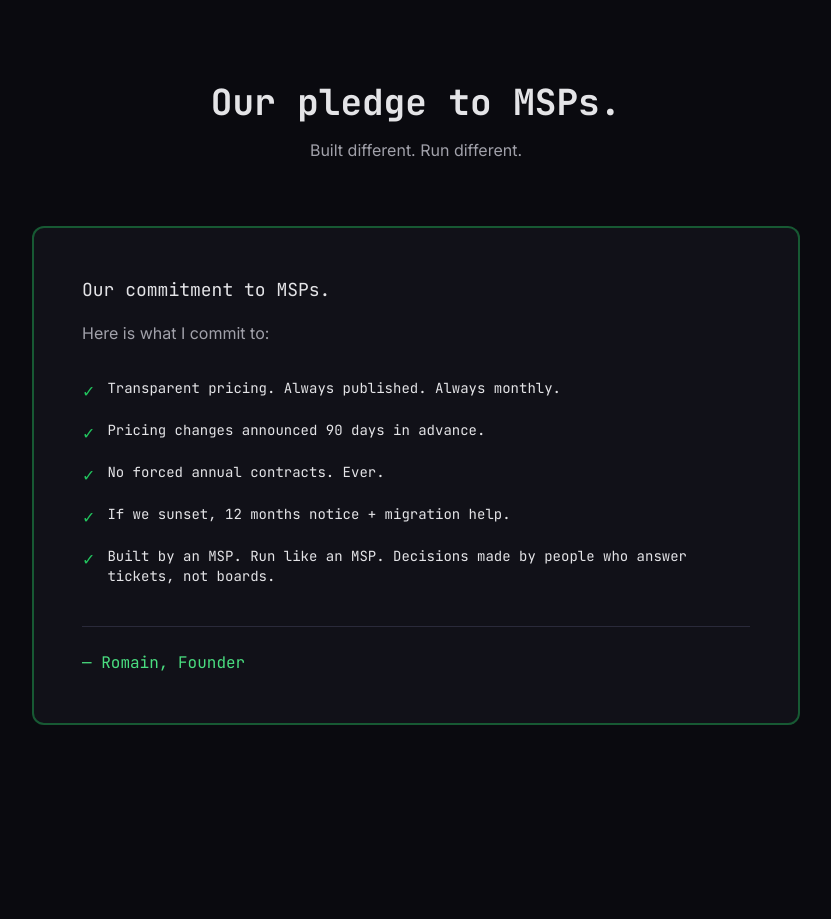
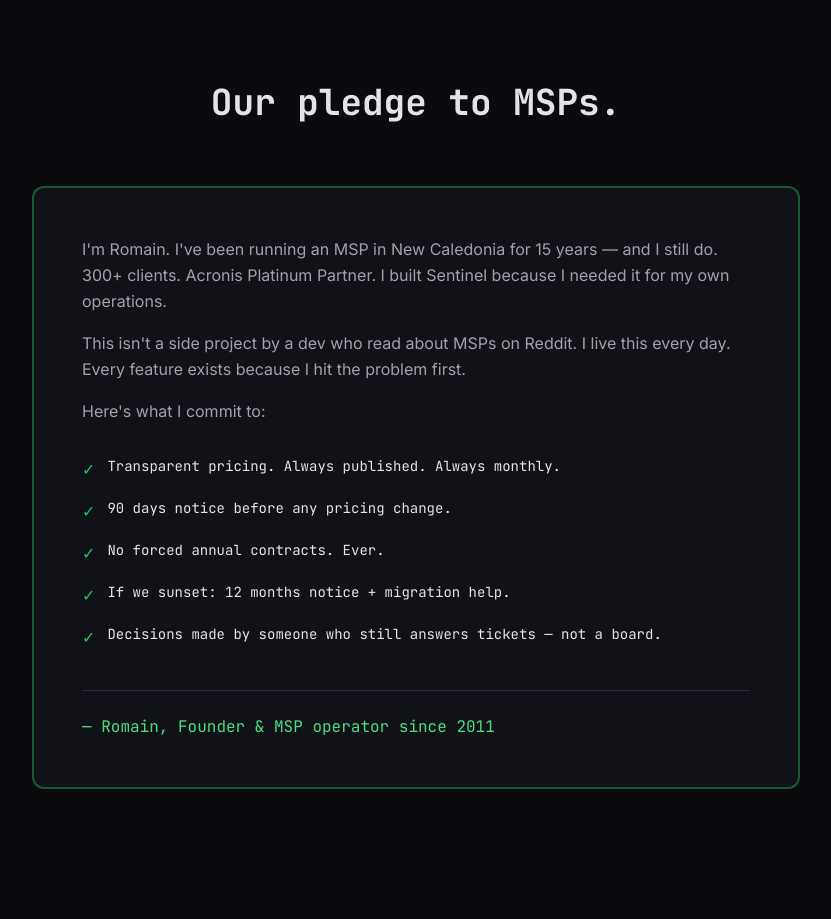
Before and after one commit to romsweb/shieldpulse-landing, a Next.js app: page / in a window 1280 px wide. Shown: the part 6180-7099 px from the top of the page, without its empty margins (224-1055 px from the left). Built offline with nearby package versions, Linux system fonts and the light colour scheme.

Commit message:
copy: personal pledge from Romain — MSP operator since 2011
Co-Authored-By: Claude Opus 4.6 <noreply@anthropic.com>

```diff
--- a/src/components/pledge.tsx
+++ b/src/components/pledge.tsx
@@ -5,22 +5,19 @@ import Section from './ui/section';
 
 const commitments = [
   'Transparent pricing. Always published. Always monthly.',
-  'Pricing changes announced 90 days in advance.',
+  '90 days notice before any pricing change.',
   'No forced annual contracts. Ever.',
-  'If we sunset, 12 months notice + migration help.',
-  'Built by an MSP. Run like an MSP. Decisions made by people who answer tickets, not boards.',
+  'If we sunset: 12 months notice + migration help.',
+  'Decisions made by someone who still answers tickets \u2014 not a board.',
 ];
 
 export default function Pledge() {
   return (
     <Section id="pledge" className="bg-bg-primary">
       <div className="max-w-3xl mx-auto">
-        <h2 className="font-mono text-3xl sm:text-4xl font-bold text-text-primary text-center mb-4">
+        <h2 className="font-mono text-3xl sm:text-4xl font-bold text-text-primary text-center mb-16">
           Our pledge to MSPs.
         </h2>
-        <p className="text-text-secondary text-center mb-16 max-w-xl mx-auto">
-          Built different. Run different.
-        </p>
 
         <motion.div
           className="bg-bg-surface border-2 border-accent-green/40 rounded-xl p-8 sm:p-12"
@@ -30,11 +27,17 @@ export default function Pledge() {
           transition={{ duration: 0.6 }}
         >
           <div className="space-y-4 text-text-secondary leading-relaxed mb-8">
-            <p className="font-mono text-lg text-text-primary">
-              Our commitment to MSPs.
+            <p>
+              I&apos;m Romain. I&apos;ve been running an MSP in New Caledonia for 15
+              years &mdash; and I still do. 300+ clients. Acronis Platinum Partner.
+              I built Sentinel because I needed it for my own operations.
             </p>
             <p>
-              Here is what I commit to:
+              This isn&apos;t a side project by a dev who read about MSPs on Reddit.
+              I live this every day. Every feature exists because I hit the problem first.
+            </p>
+            <p>
+              Here&apos;s what I commit to:
             </p>
           </div>
 
@@ -49,7 +52,7 @@ export default function Pledge() {
 
           <div className="border-t border-border pt-6">
             <p className="font-mono text-terminal-green">
-              &mdash; Romain, Founder
+              &mdash; Romain, Founder &amp; MSP operator since 2011
             </p>
           </div>
         </motion.div>
```
